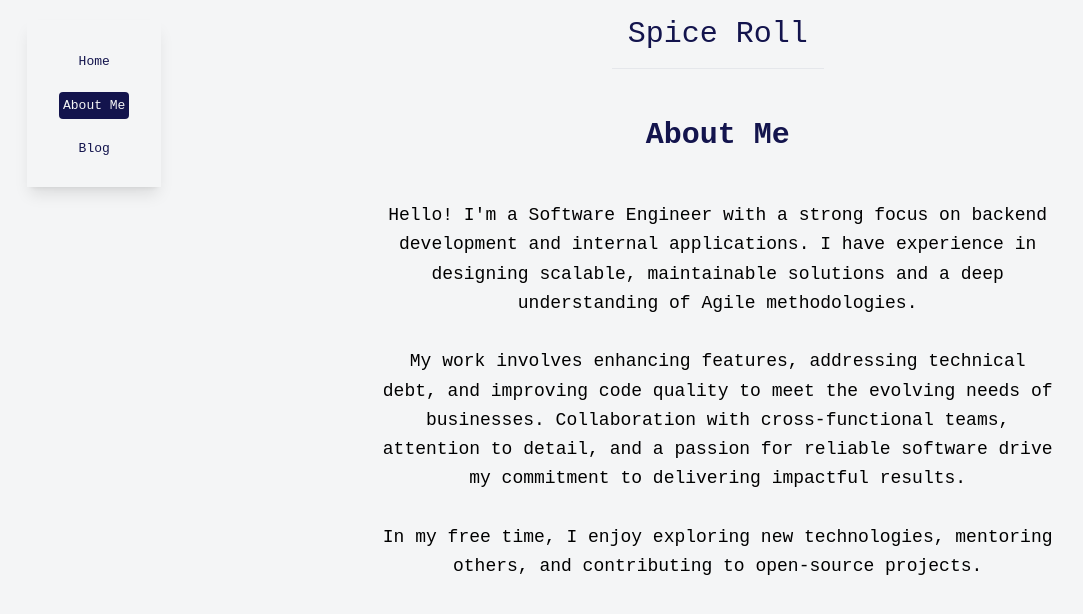
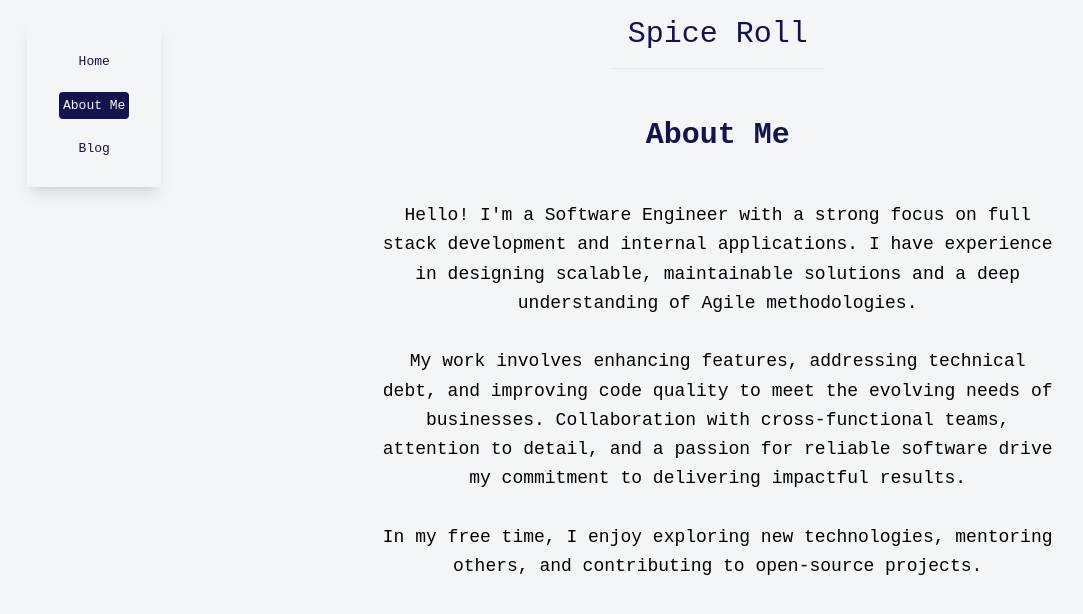
Before and after one commit to bwSpiceBall/spiceRoll, a React (Vite) app: page /about in a window 1280 px wide. Shown: the top 614 px of the page, without its empty margins (25-1108 px from the left). Built offline with nearby package versions, Linux system fonts and the light colour scheme.

Commit message:
correct typo

```diff
--- a/src/components/Pages/About.tsx
+++ b/src/components/Pages/About.tsx
@@ -3,7 +3,7 @@ const About = () => {
         <div className="mx-auto max-w-3xl p-8 text-center">
             <h2 className="mb-4 text-3xl font-bold text-navy">About Me</h2>
             <p className="text-lg leading-relaxed">
-                Hello! I'm a Software Engineer with a strong focus on backend
+                Hello! I'm a Software Engineer with a strong focus on full stack
                 development and internal applications. I have experience in
                 designing scalable, maintainable solutions and a deep
                 understanding of Agile methodologies.
--- a/src/components/Pages/FrontPage.tsx
+++ b/src/components/Pages/FrontPage.tsx
@@ -3,7 +3,7 @@ const FrontPage = () => {
         <div className="flex flex-1">
             <main className="flex flex-1 flex-col items-center p-8">
                 <p className="max-w-2xl text-center text-lg leading-relaxed">
-                    Hi, I'm a Software Engineer specializing in backend
+                    Hi, I'm a Software Engineer specializing in full stack
                     development and feature enhancement for internal
                     applications. With a focus on code quality and scalability,
                     I help build and maintain robust solutions in an Agile
```
